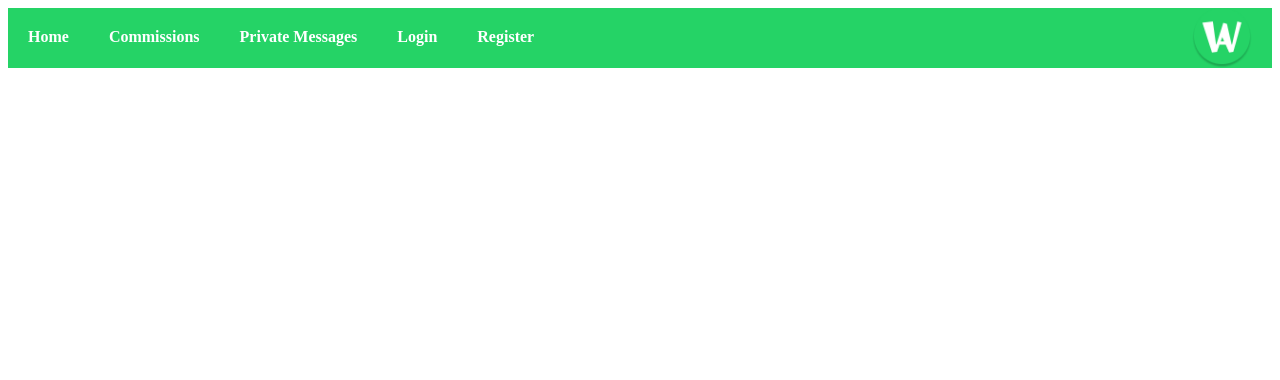
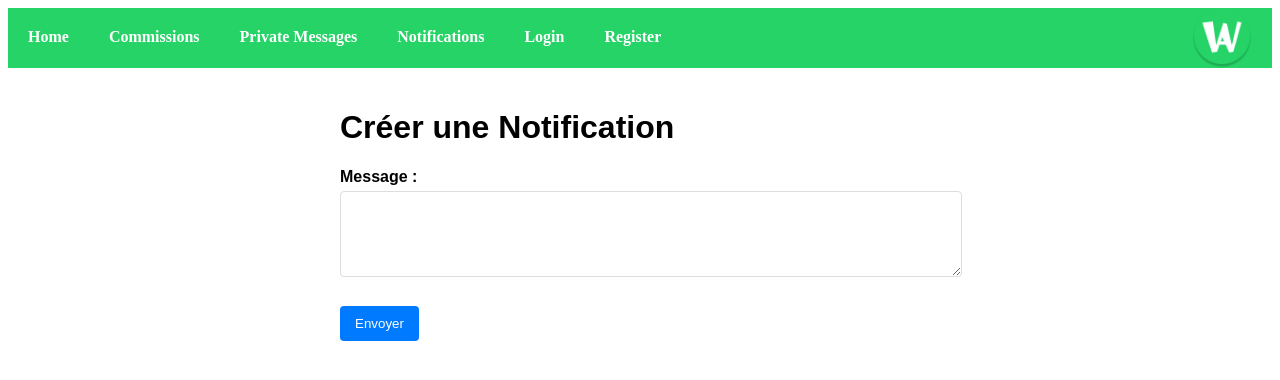
Before and after one commit to bpuibusque/projetSymfony, a Vue app in the folder front/: page /notifications/create in a window 1280 px wide. Shown: the top 380 px of the page. Built offline with nearby package versions, Linux system fonts and the light colour scheme.

Commit message:
notiifcation

```diff
--- a/front/src/components/NavBar.vue
+++ b/front/src/components/NavBar.vue
@@ -5,6 +5,7 @@
         <li><router-link to="/">Home</router-link></li>
         <li><router-link to="/commissions">Commissions</router-link></li>
         <li><router-link to="/private-messages">Private Messages</router-link></li>
+        <li><router-link to="/notifications">Notifications</router-link></li>
         <li v-if="!user"><router-link to="/login">Login</router-link></li>
         <li v-if="!user"><router-link to="/register">Register</router-link></li>
         <li v-if="user">
--- a/front/src/router/index.js
+++ b/front/src/router/index.js
@@ -7,7 +7,7 @@ import LoginPage from '../views/LoginPage.vue';
 import RegisterPage from '../views/RegisterPage.vue';
 import NewPost from '../views/NewPost.vue';
 import NotificationIndex from '../views/NotificationIndex.vue';
-
+import CreateNotification from '../views/CreateNotification.vue';
 
 const routes = [
   { path: '/', name: 'HomePage', component: HomePage },
@@ -18,6 +18,7 @@ const routes = [
   { path: '/login', name: 'LoginPage', component: LoginPage },
   { path: '/register', name: 'RegisterPage', component: RegisterPage },
   { path: '/notifications', name: 'NotificationIndex', component: NotificationIndex },
+  { path: '/notifications/create', name: 'CreateNotification', component: CreateNotification,},
 ];
 
 const router = createRouter({
--- /dev/null
+++ b/front/src/views/CreateNotification.vue
@@ -0,0 +1,78 @@
+<template>
+  <div class="notification-creator-container">
+    <h1>Créer une Notification</h1>
+    <form @submit.prevent="createNotification">
+      <div class="form-group">
+        <label for="message">Message :</label>
+        <textarea v-model="message" id="message" rows="4" required></textarea>
+      </div>
+      <button type="submit" class="submit-button">Envoyer</button>
+    </form>
+  </div>
+</template>
+
+<script>
+import axios from 'axios';
+
+export default {
+  name: 'CreateNotification',
+  data() {
+    return {
+      message: '',
+    };
+  },
+  methods: {
+    createNotification() {
+      axios
+        .post('/notification/api/create', { message: this.message })
+        .then(() => {
+          alert('Notification créée avec succès.');
+          this.message = ''; // Réinitialiser le champ
+        })
+        .catch((error) => {
+          console.error('Erreur lors de la création de la notification :', error);
+        });
+    },
+  },
+};
+</script>
+
+<style>
+.notification-creator-container {
+  max-width: 600px;
+  margin: 0 auto;
+  padding: 20px;
+  font-family: Arial, sans-serif;
+}
+
+.form-group {
+  margin-bottom: 15px;
+}
+
+label {
+  display: block;
+  font-weight: bold;
+  margin-bottom: 5px;
+}
+
+textarea {
+  width: 100%;
+  padding: 10px;
+  font-size: 14px;
+  border: 1px solid #ddd;
+  border-radius: 4px;
+}
+
+.submit-button {
+  background-color: #007bff;
+  color: white;
+  border: none;
+  padding: 10px 15px;
+  border-radius: 4px;
+  cursor: pointer;
+}
+
+.submit-button:hover {
+  background-color: #0056b3;
+}
+</style>
--- a/front/src/views/HomePage.vue
+++ b/front/src/views/HomePage.vue
@@ -1,7 +1,11 @@
 <template>
-  <div>
-    <h1>Welcome to our Application!</h1>
+  <div v-if="user">
+    <h1>Welcome, {{ user.email }}!</h1>
     <p>This is the homepage. Use the navigation menu to explore the site.</p>
+    <button @click="logout" class="logout-btn">Logout</button>
+  </div>
+  <div v-else>
+    <p>Redirecting to login...</p>
   </div>
 </template>
 
@@ -9,7 +13,7 @@
 export default {
   computed: {
     user() {
-      // Récupérer l'utilisateur depuis localStorage ou un store
+      // Récupérer l'utilisateur depuis localStorage
       return JSON.parse(localStorage.getItem('user'));
     },
   },
@@ -17,9 +21,31 @@ export default {
     logout() {
       // Effacer la session utilisateur côté frontend
       localStorage.removeItem('user');
-      this.$store.commit('clearUser'); // Si vous utilisez Vuex/Pinia
       this.$router.push('/login'); // Rediriger vers la page de connexion
     },
   },
+  created() {
+    // Vérifier si l'utilisateur est connecté
+    if (!this.user) {
+      this.$router.push('/login'); // Rediriger vers /login si non connecté
+    }
+  },
 };
 </script>
+
+<style>
+.logout-btn {
+  background-color: #dc3545;
+  color: white;
+  border: none;
+  padding: 10px 15px;
+  border-radius: 5px;
+  cursor: pointer;
+  font-size: 16px;
+  margin-top: 20px;
+}
+
+.logout-btn:hover {
+  background-color: #c82333;
+}
+</style>
--- a/front/src/views/LoginPage.vue
+++ b/front/src/views/LoginPage.vue
@@ -70,7 +70,7 @@ export default {
           localStorage.setItem('authToken', data.token);
           localStorage.setItem('user', JSON.stringify(data.user));
           this.$store.commit('setUser', data.user); // Optionnel si vous utilisez Vuex/Pinia
-          this.$router.push('/home'); // Redirigez vers une autre page
+          this.$router.push('/'); // Redirigez vers une autre page
         } else {
           this.error = true;
           this.errorMessage = 'Invalid credentials';
--- a/front/src/views/NotificationIndex.vue
+++ b/front/src/views/NotificationIndex.vue
@@ -1,6 +1,7 @@
 <template>
   <div class="notification-container">
     <h1>Mes Notifications</h1>
+    <button @click="goToCreateNotification" class="create-notification-btn">Créer une Notification</button>
     <ul v-if="notifications.length" class="notification-list">
       <li
         v-for="notification in notifications"
@@ -59,6 +60,9 @@ export default {
           console.error('Erreur lors de la mise à jour de la notification :', error);
         });
     },
+    goToCreateNotification() {
+      this.$router.push('/notifications/create');
+    },
   },
 };
 </script>
@@ -112,4 +116,22 @@ button {
 button:hover {
   background-color: #218838;
 }
+
+/* Style for Create Notification Button */
+.create-notification-btn {
+  display: block;
+  margin: 10px auto 20px;
+  padding: 10px 15px;
+  background-color: #007bff;
+  color: white;
+  border: none;
+  border-radius: 5px;
+  font-size: 16px;
+  cursor: pointer;
+  text-align: center;
+}
+
+.create-notification-btn:hover {
+  background-color: #0056b3;
+}
 </style>
```
Also changed, not shown: 2 other files (tests, documents, lock files or other folders).
